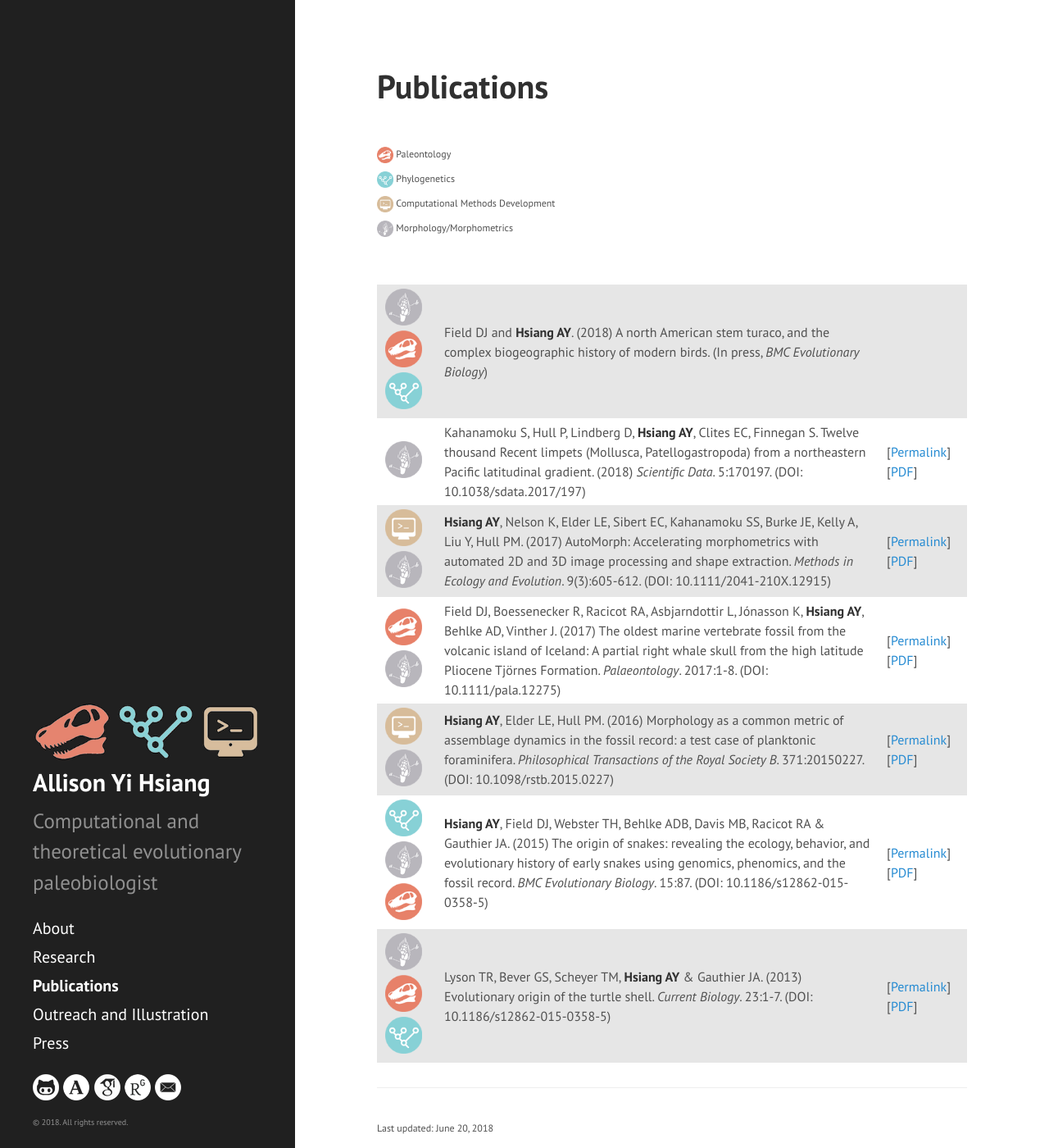
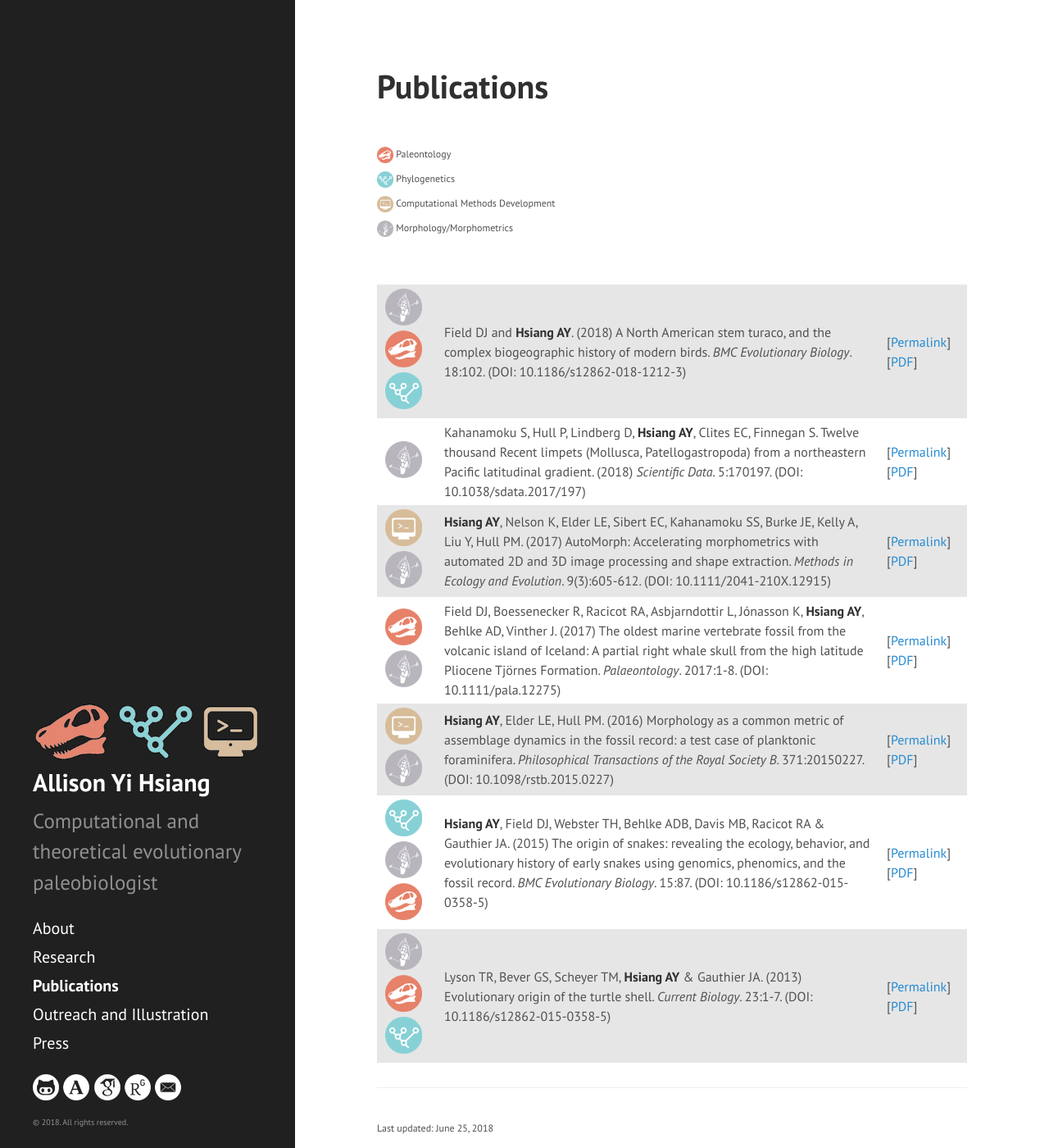
Before and after one commit to ahsiang/ahsiang.github.io, a Jekyll site: the page built from publications.md, in a window 1280 px wide and 1400 px high. Shown: the whole window at 82% size. Built offline with Jekyll 4.4.1, drawn with Linux system fonts in a browser that asks for light colours.

Commit message:
Publication list updates

```diff
--- a/publications.md
+++ b/publications.md
@@ -29,10 +29,10 @@ order: 2
       <img src="../logos/phylogenetics-icon.png" height="45">
     </td>
     <td>
-      Field DJ and <strong>Hsiang AY</strong>. (2018) A north American stem turaco, and the complex biogeographic history of modern birds. (In press, <em>BMC Evolutionary Biology</em>)
+      Field DJ and <strong>Hsiang AY</strong>. (2018) A North American stem turaco, and the complex biogeographic history of modern birds. <em>BMC Evolutionary Biology</em>. 18:102. (DOI: 10.1186/s12862-018-1212-3)
     </td>
     <td>
-      <!--[<a href="" target="_blank">Permalink</a>][<a href="" target="_blank">PDF</a>]-->
+      [<a href="https://bmcevolbiol.biomedcentral.com/articles/10.1186/s12862-018-1212-3" target="_blank">Permalink</a>][<a href="../pdfs/Field-Hsiang-2018_BMCEvolBiol-Foropanarium.pdf" target="_blank">PDF</a>]
     </td>
     </tr>
     <tr>
@@ -112,4 +112,4 @@ order: 2
 </table>
 
 <hr>
-<pm>Last updated: June 20, 2018</pm>
+<pm>Last updated: June 25, 2018</pm>
```
Also changed, not shown: 1 other file.
